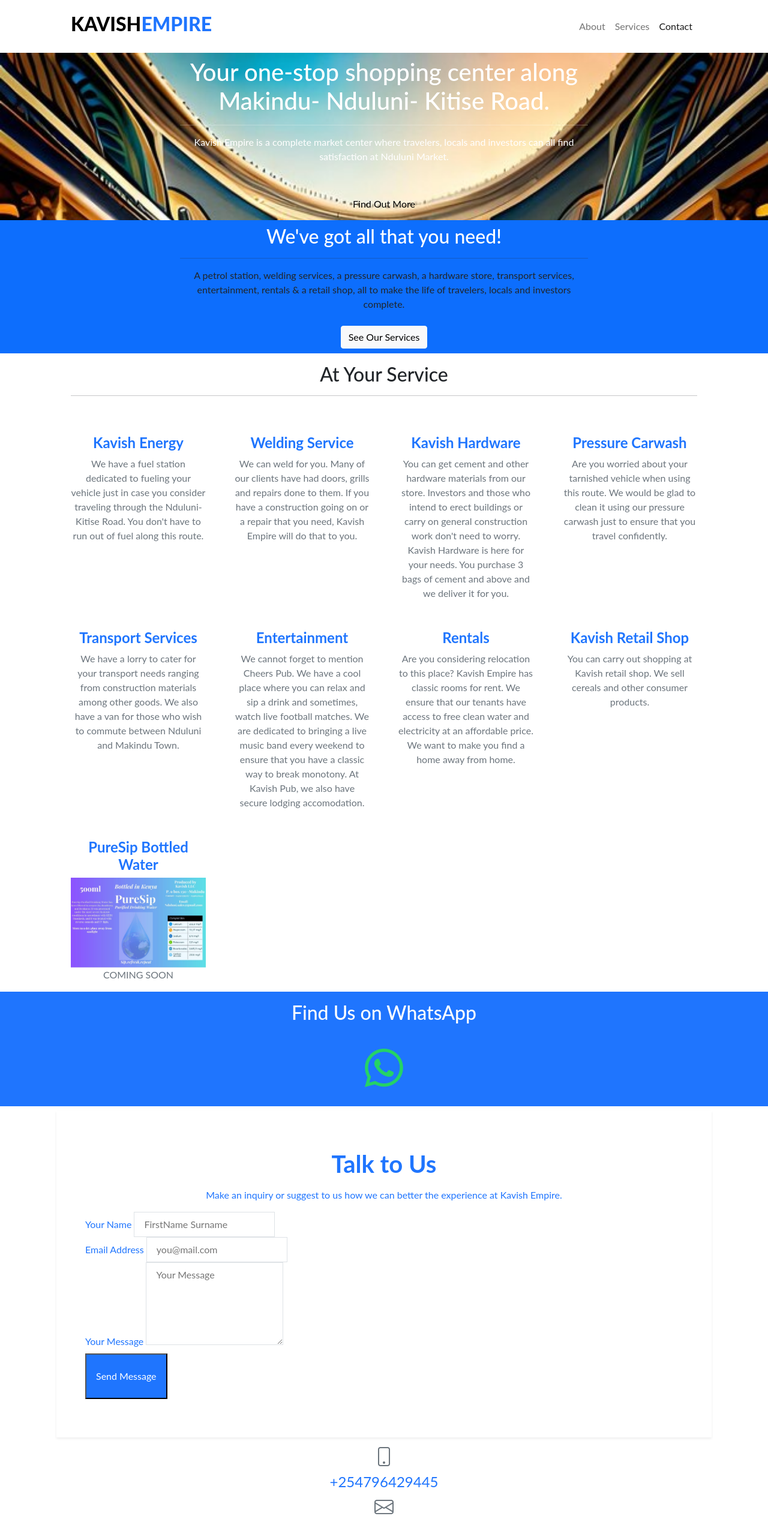
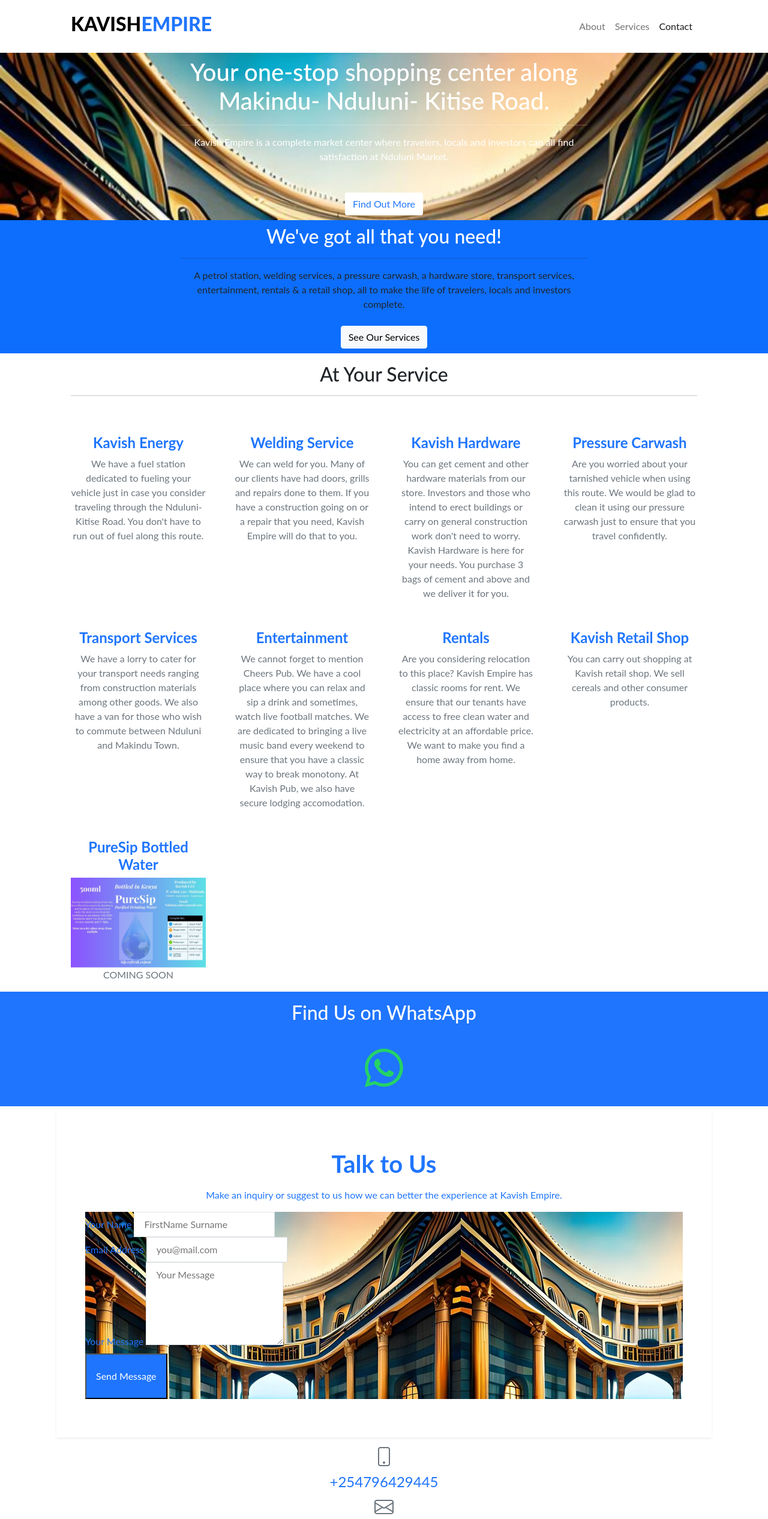
Before and after one commit to kavishempire/kavishempire.github.io, a plain HTML site: page index.html in a window 1280 px wide. Shown: the top 2532 px of the page at 60% size. Drawn offline with nearby package versions, Linux system fonts and the light colour scheme; some packages are replaced by stand-ins of ours; a script that the page names is missing; files whose address does not match are found by name.

Commit message:
Update index.html

```diff
--- a/index.html
+++ b/index.html
@@ -51,7 +51,7 @@
                     </div>
                     <div class="col-lg-8 align-self-baseline">
                         <p class="text-75 mb-5">Kavish Empire is a complete market center where travelers, locals and investors can all find satisfaction at Nduluni Market.</p>
-                        <a class="btn  btn-xl text-black" href="#about" style=" color: #1F75FE;">Find Out More</a>
+                        <a class="btn  btn-xl bg-white" href="#about" style=" color: #1F75FE;">Find Out More</a>
                     </div>
                 </div>
             </div>
@@ -159,7 +159,7 @@
             Make an inquiry or suggest to us how we can better the experience at Kavish Empire.
           </p>
         </div>
-        <div class="m-7"   background-image: url('/empire.jpeg');>
+        <div class="m-7"  style=" background-image: url('/empire.jpeg');">
           <form action="https://api.web3forms.com/submit" method="POST" id="form">
             <input type="hidden" name="access_key" value="c7e7998c-18da-4142-b2bd-bfdc482b4781" />
             <input type="hidden" name="subject" value="New Submission from Web3Forms" />
```
